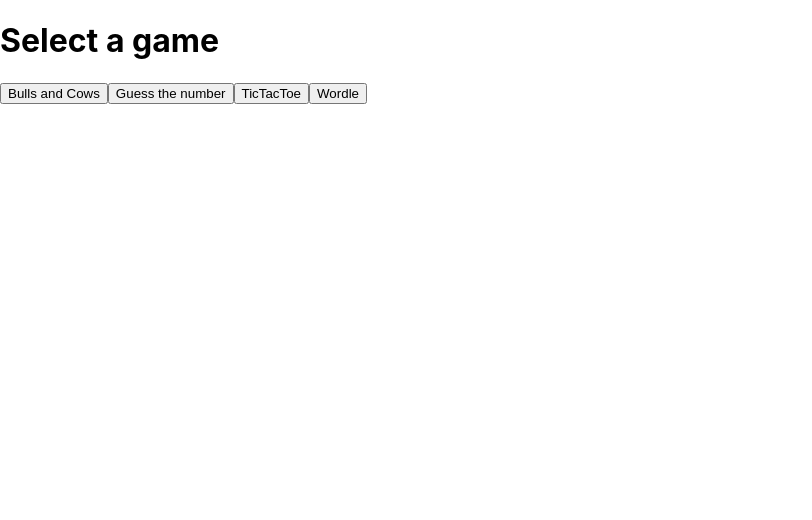
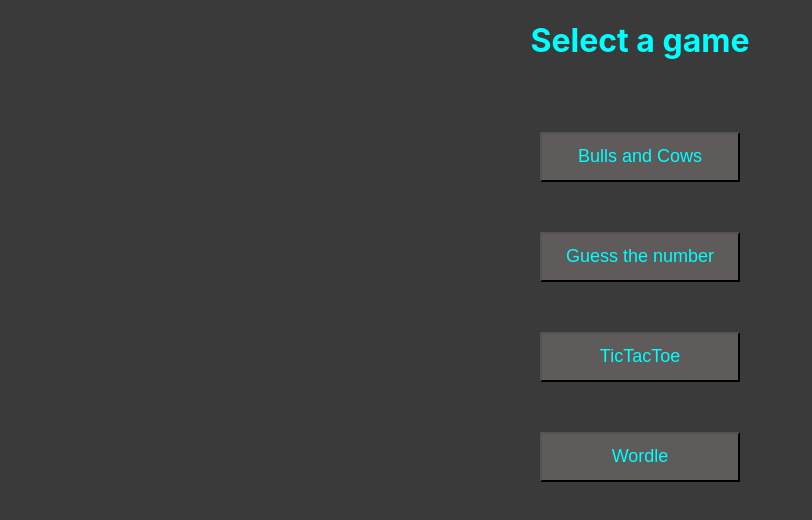
Before and after one commit to jonathanc816/TJgames, a React (Create React App) app: page / in a window 1280 px wide. Shown: the top 520 px of the page, without its empty margins (0-812 px from the left). Built offline with nearby package versions, Linux system fonts and the light colour scheme.

Commit message:
Added Home.css file and UI adjustment

```diff
--- a/src/GuessNum.js
+++ b/src/GuessNum.js
@@ -1,4 +1,4 @@
-import React from 'react';
+import React, { useState } from 'react';
 import { useNavigate } from 'react-router-dom';
 import { numGenerator, numrange } from './games/GuessNumFunction';
 
@@ -40,8 +40,8 @@
         <div>
           <h2>
             The range is: {this.state.range[0]} to {this.state.range[1]}
-            Turns left: {this.state.turns}
           </h2>
+          <h2>Turns left: {this.state.turns}</h2>
         </div>
         <div>
           <input
@@ -63,11 +63,10 @@
                 this.state.target,
                 this.state.value
               );
+
               this.state.turns -= 1;
-              if (this.state.turns == 0) {
-                if (this.state.range != true) {
-                  alert();
-                }
+              if (this.state.turns == 0 && this.state.range != true) {
+                alert('You fail!');
               }
               console.log(this.state.range);
             }}
--- /dev/null
+++ b/src/Home.css
@@ -0,0 +1,20 @@
+body {
+  text-align: center;
+  background-color: rgb(59, 58, 58);
+  color: aqua;
+}
+
+button {
+  background-color: rgb(95, 91, 91);
+  font-size: large;
+  color: aqua;
+  height: 50px;
+  width: 200px;
+}
+.selections {
+  display: flex;
+  flex-direction: column;
+  justify-content: center;
+  align-items: center;
+  row-gap: 50px;
+}
--- a/src/Home.js
+++ b/src/Home.js
@@ -1,10 +1,11 @@
 import React from 'react';
 import { useNavigate } from 'react-router-dom';
+import './Home.css';
 
 function Home() {
   const navigate = useNavigate();
   return (
-    <div>
+    <div class="selections">
       <h1>Select a game</h1>
       <button
         onClick={() => {
```
